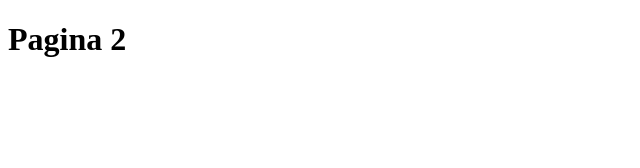
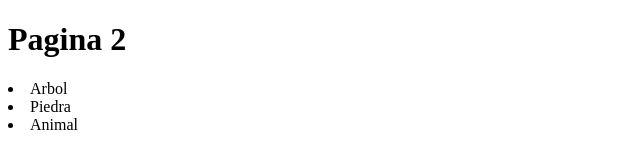
Before and after one commit to Raphael3122/DessarrolloWeb-1-2021, a plain HTML site: page dos.html in a window 1280 px wide. Shown: the whole page, without its empty margins (0-640 px from the left). Drawn offline with Linux system fonts and the light colour scheme.

Commit message:
Agregue lista desordenada

```diff
--- a/dos.html
+++ b/dos.html
@@ -8,5 +8,11 @@
 </head>
 <body>
     <h1>Pagina 2</h1>
+    <u1>
+        <li>Arbol</li>
+        <li>Piedra</li>
+        <li>Animal</li>
+
+    </u1>
 </body>
 </html>
```
